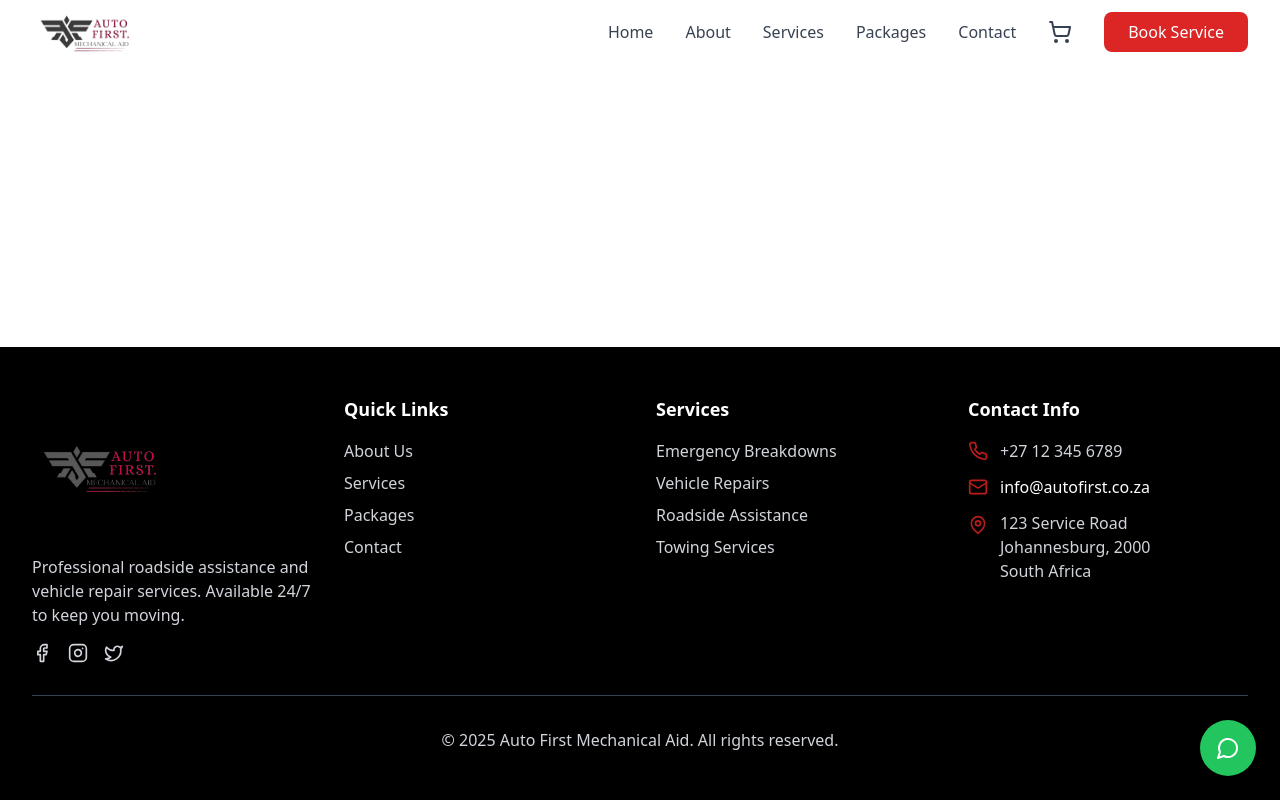
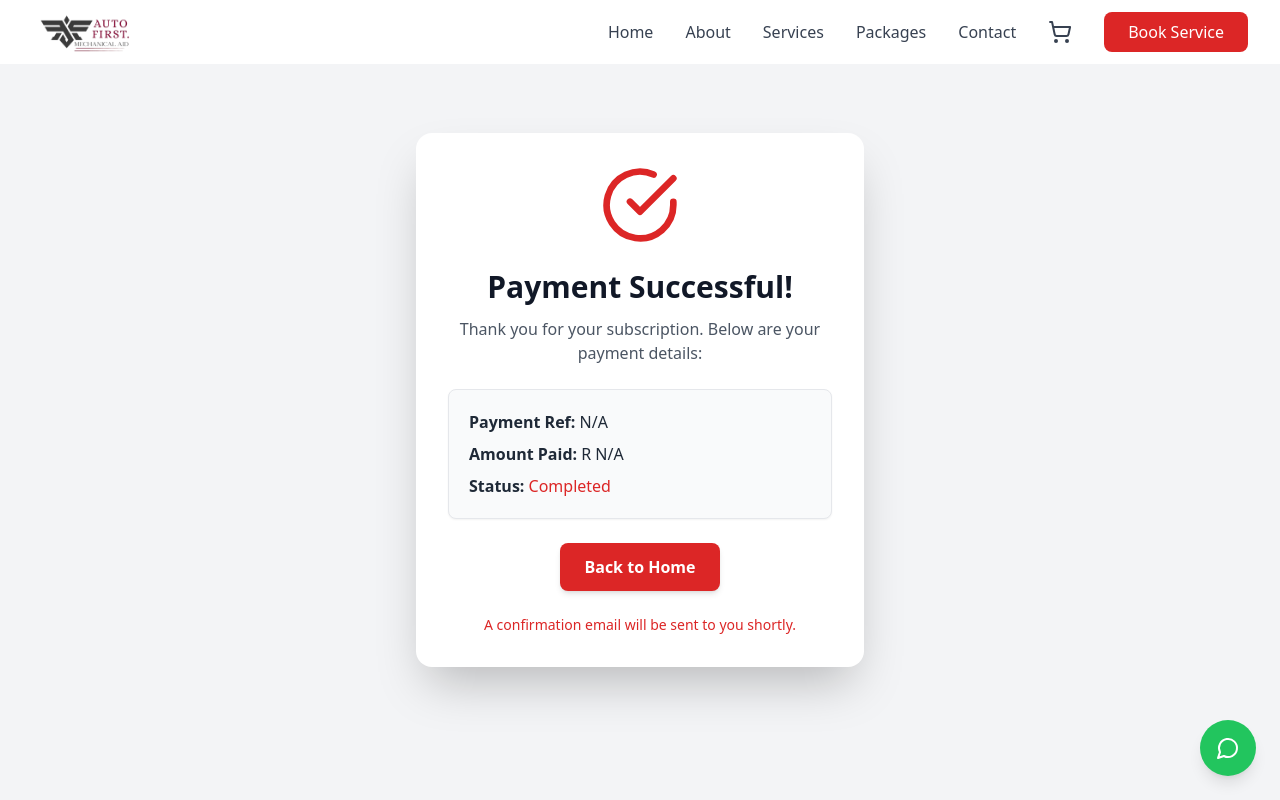
Before and after one commit to zaid-xt/AutoFirst, a React (Vite) app: page /Confirmation in a window 1280 px wide. Shown: the top 800 px of the page. Built offline with nearby package versions, Linux system fonts and the light colour scheme.

Commit message:
updates to payfast

```diff
--- a/package.json
+++ b/package.json
@@ -11,6 +11,7 @@
   },
   "dependencies": {
     "cors": "^2.8.5",
+    "dotenv": "^17.2.1",
     "express": "^5.1.0",
     "lucide-react": "^0.344.0",
     "react": "^18.3.1",
--- a/src/App.tsx
+++ b/src/App.tsx
@@ -15,6 +15,7 @@ import Cart from "./pages/Cart";
 import CheckoutForm from "./pages/CheckoutForm";
 //import Confirmation from "./pages/confirmation";
 import { CartProvider } from "./contexts/CartContext";
+import Confirmation from "./pages/confirmation";
 
 function App() {
   return (
@@ -35,6 +36,8 @@ function App() {
               <Route path="/contact" element={<Contact />} />
               <Route path="/cart" element={<Cart />} />
               <Route path="/checkout" element={<CheckoutForm />} />
+              <Route path="/Confirmation" element={<Confirmation />} />
+
               {/* <Route path="/confirmation" element={<Confirmation />} /> */}
 
             </Routes>
--- /dev/null
+++ b/src/pages/Confirmation.tsx
@@ -0,0 +1,65 @@
+// src/pages/Confirmation.tsx
+import React from "react";
+import { Link, useLocation } from "react-router-dom";
+import { CheckCircle } from "lucide-react";
+
+const Confirmation = () => {
+  const location = useLocation();
+  const queryParams = new URLSearchParams(location.search);
+
+  // Extract PayFast query params
+  const paymentId = queryParams.get("pf_payment_id") || "N/A";
+  const amount = queryParams.get("amount_gross") || "N/A";
+  const status = queryParams.get("payment_status") || "Completed";
+
+  return (
+    <div className="min-h-screen flex items-center justify-center bg-gray-100 px-4">
+      <div className="bg-white shadow-2xl rounded-2xl p-8 max-w-md w-full text-center">
+
+        {/* Success Icon */}
+        <div className="flex justify-center mb-6">
+          <CheckCircle className="text-red-600" size={80} />
+        </div>
+
+        {/* Heading */}
+        <h1 className="text-3xl font-bold text-gray-900 mb-3">
+          Payment Successful!
+        </h1>
+
+        {/* Description */}
+        <p className="text-gray-600 mb-6">
+          Thank you for your subscription. Below are your payment details:
+        </p>
+
+        {/* Payment Details Card */}
+        <div className="bg-gray-50 border rounded-lg shadow-sm p-5 text-left mb-6">
+          <p className="text-gray-800 mb-2">
+            <span className="font-semibold">Payment Ref:</span> {paymentId}
+          </p>
+          <p className="text-gray-800 mb-2">
+            <span className="font-semibold">Amount Paid:</span> R {amount}
+          </p>
+          <p className="text-gray-800">
+            <span className="font-semibold">Status:</span>{" "}
+            <span className="text-red-600 font-medium">{status}</span>
+          </p>
+        </div>
+
+        {/* Back to Home Button */}
+        <Link
+          to="/"
+          className="inline-block bg-red-600  text-white font-semibold py-3 px-6 rounded-lg shadow-md transition-all duration-300"
+        >
+          Back to Home
+        </Link>
+
+        {/* Extra Note */}
+        <p className="mt-6 text-sm text-red-600">
+          A confirmation email will be sent to you shortly.
+        </p>
+      </div>
+    </div>
+  );
+};
+
+export default Confirmation;
--- a/src/pages/Packages.tsx
+++ b/src/pages/Packages.tsx
@@ -10,7 +10,7 @@ const Packages = () => {
     {
       id: 'gold',
       name: "Gold",
-      price: "R5",
+      price: "R999",
       period: "/month",
       icon: <Shield className="h-8 w-8" />,
       color: "red",
@@ -217,7 +217,7 @@ const Packages = () => {
               <tbody className="divide-y divide-gray-200">
                 <tr>
                   <td className="px-6 py-4 text-sm font-medium text-gray-900">Monthly Price</td>
-                  <td className="px-6 py-4 text-center text-sm text-gray-900">R5</td>
+                  <td className="px-6 py-4 text-center text-sm text-gray-900">R999</td>
                   <td className="px-6 py-4 text-center text-sm text-gray-900 bg-red-50">R699</td>
                   <td className="px-6 py-4 text-center text-sm text-gray-900">R499</td>
                 </tr>
```
Also changed, not shown: server.js (+7 -3 lines), 1 other file (tests, documents, lock files or other folders).
